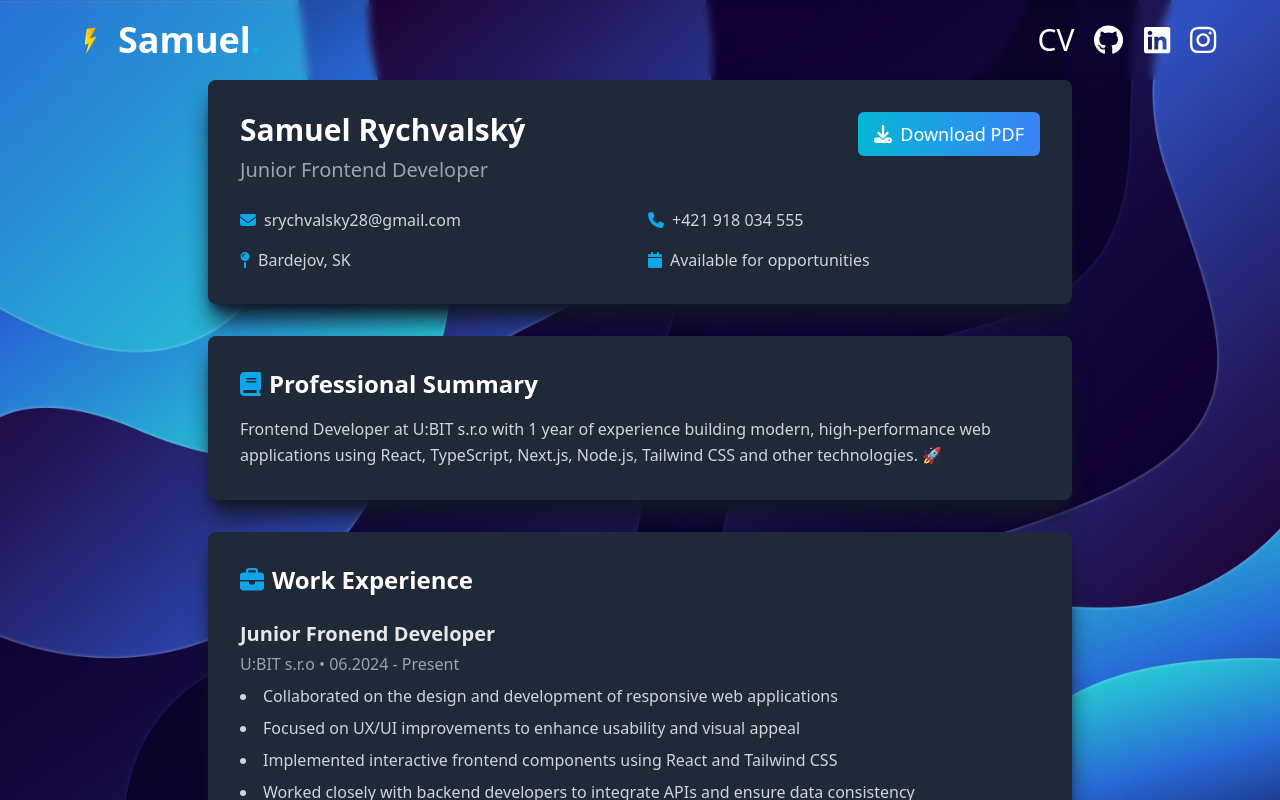
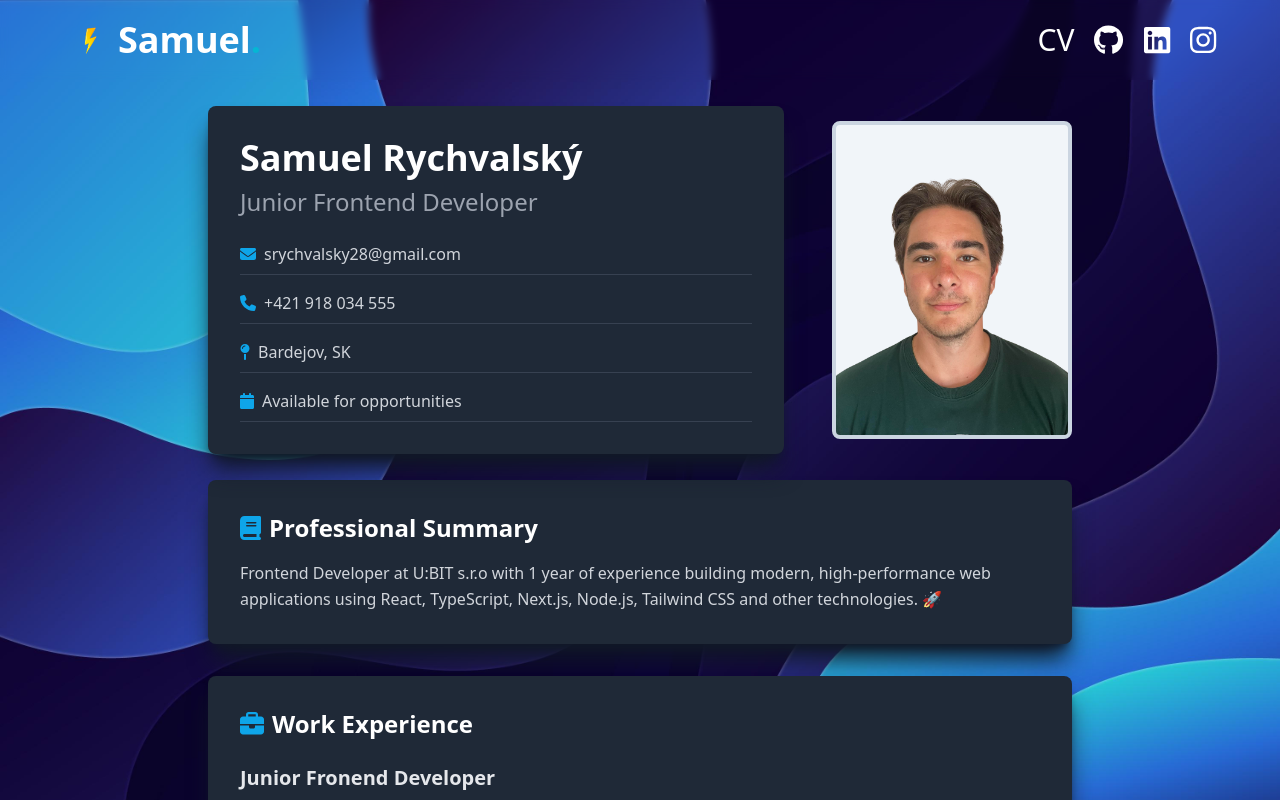
Before and after one commit to manmindcontrol/Portfolio, a Next.js app: page /resume in a window 1280 px wide. Shown: the top 800 px of the page. Built offline with nearby package versions, Linux system fonts and the light colour scheme.

Commit message:
samuel (master): add photo to cv

```diff
--- a/components/screens/Resume.tsx
+++ b/components/screens/Resume.tsx
@@ -18,47 +18,54 @@ import {
   faFigma,
 } from "@fortawesome/free-brands-svg-icons";
 import { FontAwesomeIcon } from "@fortawesome/react-fontawesome";
+import Link from "next/link";
 
 function Resume() {
   return (
-    <div className="pt-20 px-4 pb-12 max-w-4xl mx-auto">
+    <div className="pt-20 px-4 pb-12 max-w-4xl mx-auto gap-4">
       {/* Header */}
-      <div className="bg-gray-800 rounded-lg p-8 mb-8 shadow-gray-900 shadow-xl">
-        <div className="flex justify-between items-start mb-6">
+      <section className="flex flex-col md:flex-row items-center justify-between min-h-[400px] gap-6">
+        {/* Text box */}
+        <div className="bg-gray-800 rounded-lg p-8 shadow-gray-900 shadow-xl flex flex-col justify-between w-full md:w-2/3 h-full">
           <div>
-            <h1 className="text-3xl text-white font-bold mb-2">
+            <h1 className="text-4xl text-white font-bold mb-2">
               Samuel Rychvalský
             </h1>
-            <h2 className="text-xl text-gray-400">Junior Frontend Developer</h2>
-          </div>
-          <a
-            href="/resume.pdf"
-            download
-            className="flex items-center text-white font-normal gap-2 px-4 py-2 bg-gradient-to-r from-cyan-500 to-blue-500 rounded-md text-lg hover:opacity-90 transition-transform duration-300 transform hover:scale-110"
-          >
-            <FontAwesomeIcon icon={faDownload} />
-            <span className="hidden sm:inline">Download PDF</span>
-          </a>
-        </div>
-        <div className="grid grid-cols-1 md:grid-cols-2 gap-4 text-gray-300">
-          <div className="flex items-center gap-2">
-            <FontAwesomeIcon icon={faEnvelope} className="text-sky-500" />
-            srychvalsky28@gmail.com
-          </div>
-          <div className="flex items-center gap-2">
-            <FontAwesomeIcon icon={faPhone} className="text-sky-500" />
-            +421 918 034 555
-          </div>
-          <div className="flex items-center gap-2">
-            <FontAwesomeIcon icon={faMapPin} className="text-sky-500" />
-            Bardejov, SK
-          </div>
-          <div className="flex items-center gap-2">
-            <FontAwesomeIcon icon={faCalendar} className="text-sky-500" />
-            Available for opportunities
+            <h2 className="text-2xl text-gray-400 mb-6">
+              Junior Frontend Developer
+            </h2>
+            <div className="flex flex-col gap-4 text-gray-300">
+              <div className="flex items-center gap-2 border-b border-gray-700 pb-2">
+                <FontAwesomeIcon icon={faEnvelope} className="text-sky-500" />
+                <span>srychvalsky28@gmail.com</span>
+              </div>
+              <div className="flex items-center gap-2 border-b border-gray-700 pb-2">
+                <FontAwesomeIcon icon={faPhone} className="text-sky-500" />
+                <span>+421 918 034 555</span>
+              </div>
+              <div className="flex items-center gap-2 border-b border-gray-700 pb-2">
+                <FontAwesomeIcon icon={faMapPin} className="text-sky-500" />
+                <span>Bardejov, SK</span>
+              </div>
+              <div className="flex items-center gap-2 border-b border-gray-700 pb-2">
+                <FontAwesomeIcon icon={faCalendar} className="text-sky-500" />
+                <span>Available for opportunities</span>
+              </div>
+            </div>
           </div>
         </div>
-      </div>
+
+        {/* Image box */}
+        <div className="flex items-center justify-center h-full  mb-6 md:mb-0">
+          <Link href="/me.png">
+            <img
+              src="/me.png"
+              alt="Samuel"
+              className="w-60 rounded-lg bg-slate-100 border-4 border-slate-300"
+            />
+          </Link>
+        </div>
+      </section>
 
       {/* Summary */}
       <section className="bg-gray-800 rounded-lg p-8 mb-8 shadow-gray-900 shadow-xl">
```
Also changed, not shown: public/samuel.png (added).
